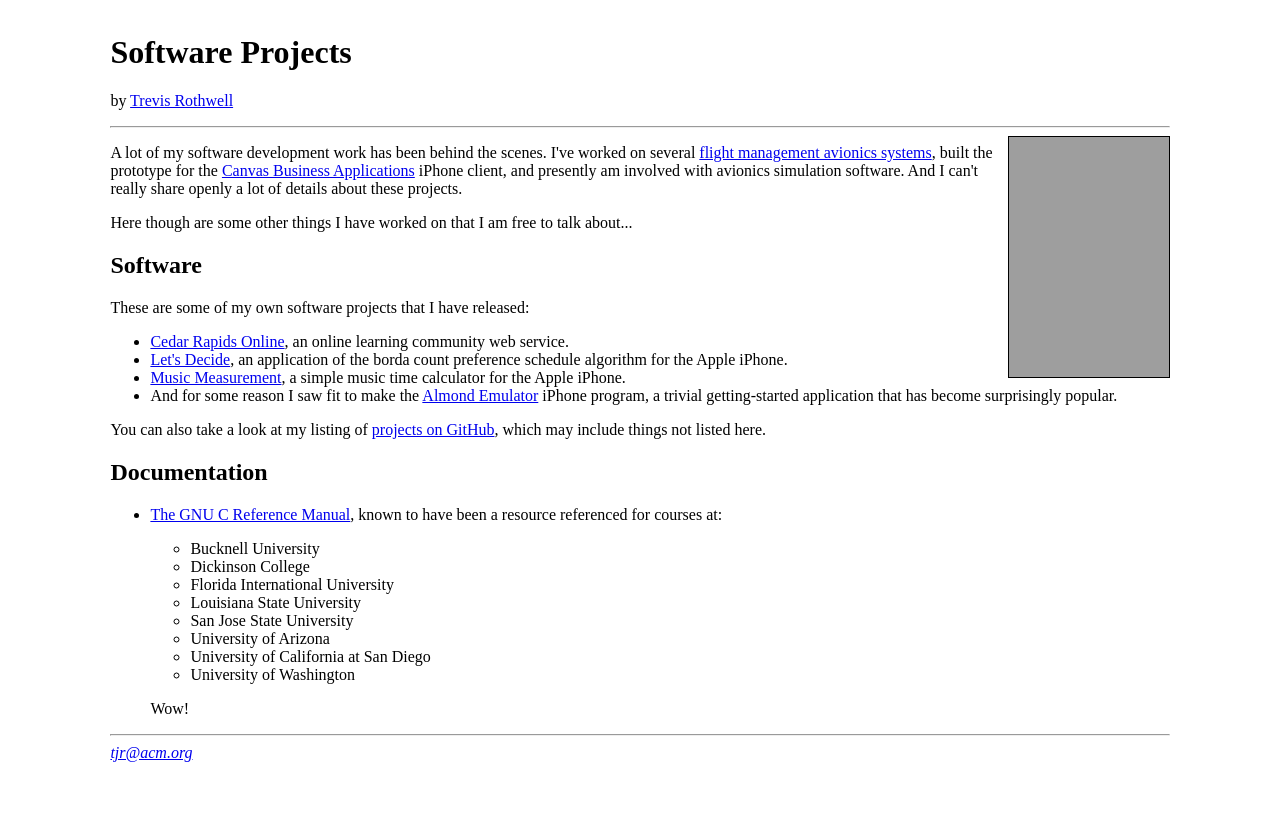
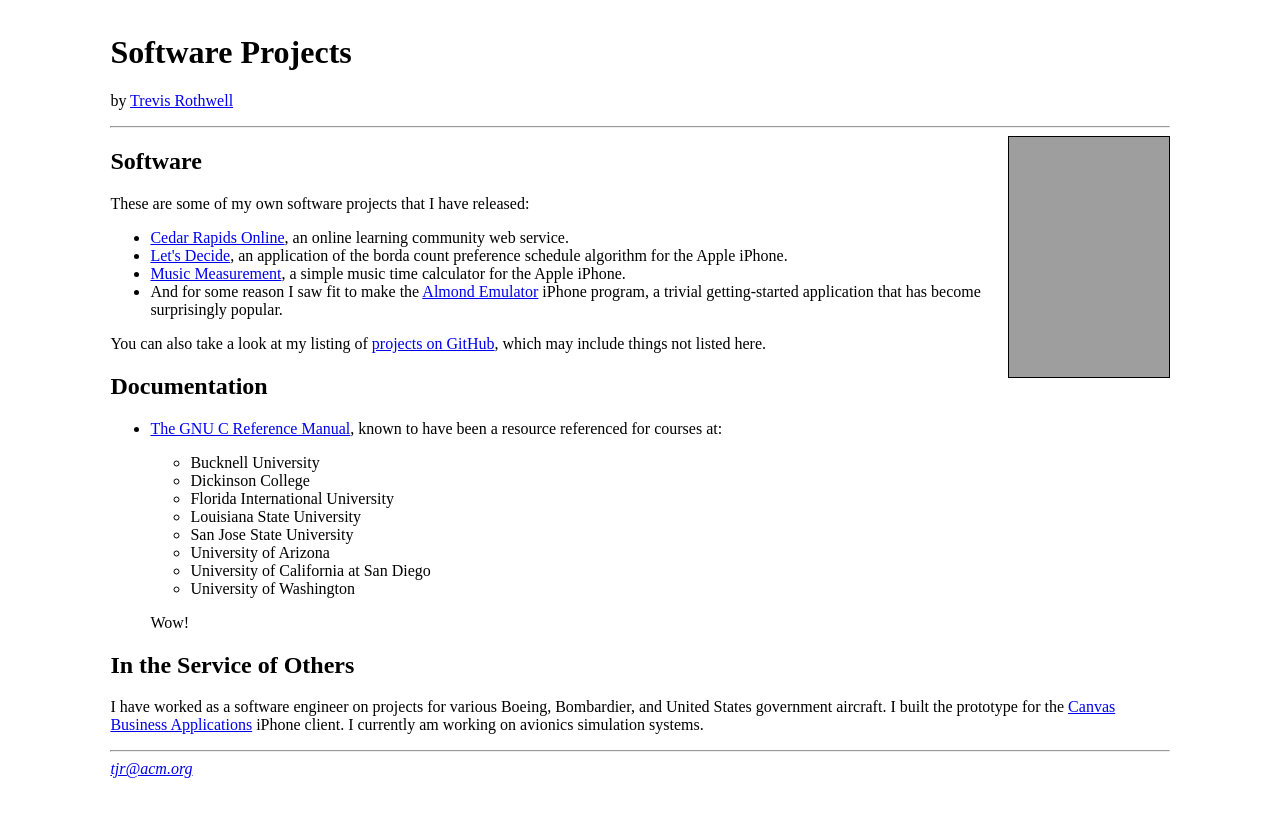
Before and after one commit to tjr/tjr.github.com, a Jekyll site: the page software/index.html, which Jekyll copies as it is, in a window 1280 px wide. Shown: the top 817 px of the page. Built offline with Jekyll 4.4.1, drawn with Linux system fonts in a browser that asks for light colours; grey boxes are pictures that could not be loaded.

Commit message:
Update software/index.html

```diff
--- a/software/index.html
+++ b/software/index.html
@@ -14,19 +14,6 @@ by <a href="/">Trevis Rothwell</a>
 <hr>
 
 <a href="http://www.flickr.com/photos/trothwell/5186805905/" title="IMG_5400 by trothwell, on Flickr"><img src="http://farm2.static.flickr.com/1273/5186805905_72a1fe29fe_m.jpg" width="160" height="240" alt="IMG_5400" class="photo" align="right"/></a>
-
-<p>
-A lot of my software development work has been behind the scenes. I've
-worked on
-several <a href="http://en.wikipedia.org/wiki/Flight_management_system">flight
-management avionics systems</a>, built the prototype for
-the <a href="http://www.gocanvas.com/">Canvas Business
-Applications</a> iPhone client, and presently am involved with
-avionics simulation software.  And I can't really share openly a lot
-of details about these projects.
-
-<p>
-Here though are some other things I have worked on that I am free to talk about...
 
 <h2>Software</h2>
 
@@ -74,6 +61,11 @@ Wow!
 </li>
 </ul>
 
+<h2>In the Service of Others</h2>
+
+<p>
+I have worked as a software engineer on projects for various Boeing, Bombardier, and United States government aircraft. I built the prototype for the <a href="http://www.gocanvas.com/">Canvas Business Applications</a> iPhone client. I currently am working on avionics simulation systems.
+
 <hr>
 <i><a href="mailto:tjr@acm.org">tjr@acm.org</a></i>
 
```
